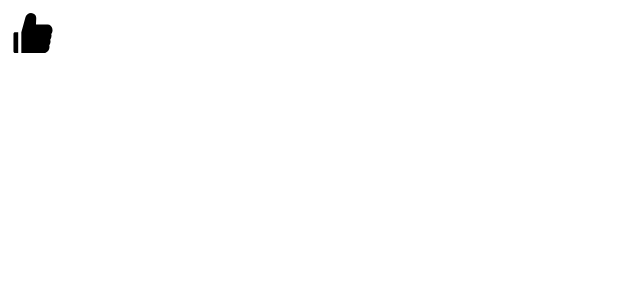
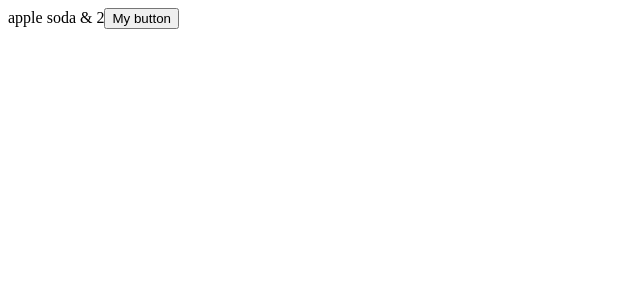
Before and after one commit to AungPhyoThant224/React-18-for-Beginners, a React (Vite) app in the folder react-app/: page / in a window 1280 px wide. Shown: the top 300 px of the page, without its empty margins (0-640 px from the left). Built offline with nearby package versions, Linux system fonts and the light colour scheme.

Commit message:
Updating Objcets.

```diff
--- a/react-app/src/App.tsx
+++ b/react-app/src/App.tsx
@@ -1,16 +1,19 @@
 import { useState } from "react";
-import Like from "./components/Like";
 
 function App() {
-  const [liked, setLike] = useState(false);
+  const [drink, setDrink] = useState({
+    name: "apple soda",
+    price: 2,
+  });
 
-  function onClick() {
-    setLike(!liked);
-  }
+  const handleClick = () => {
+    setDrink({ ...drink, price: 3 });
+  };
 
   return (
     <div>
-      <Like onClick={onClick} liked={liked} />
+      {drink.name} & {drink.price}
+      <button onClick={handleClick}>My button</button>
     </div>
   );
 }
```
